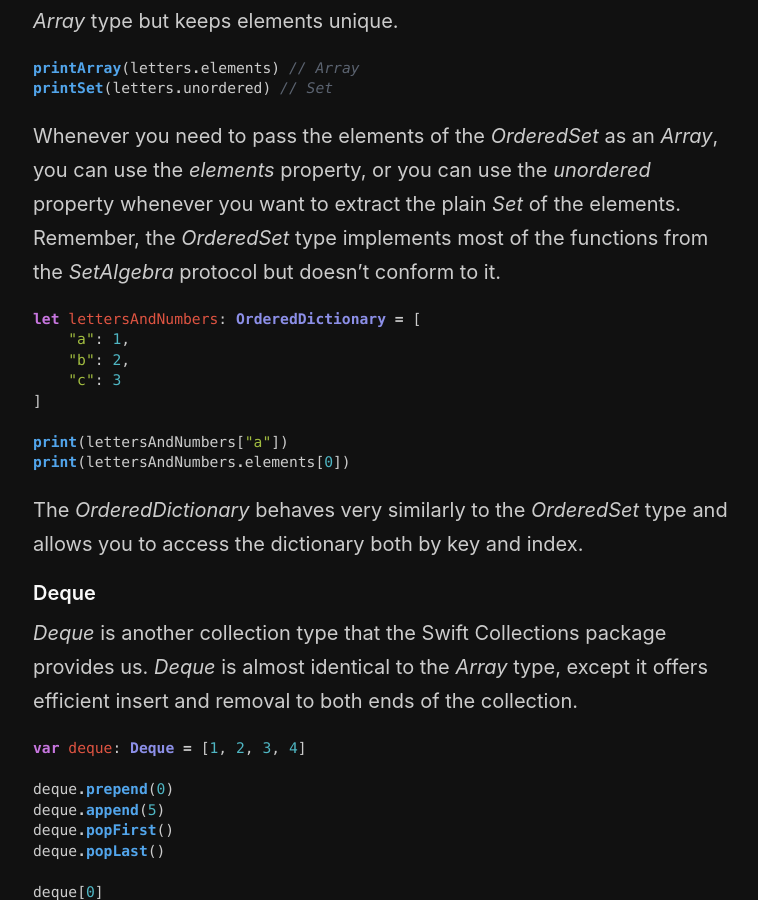
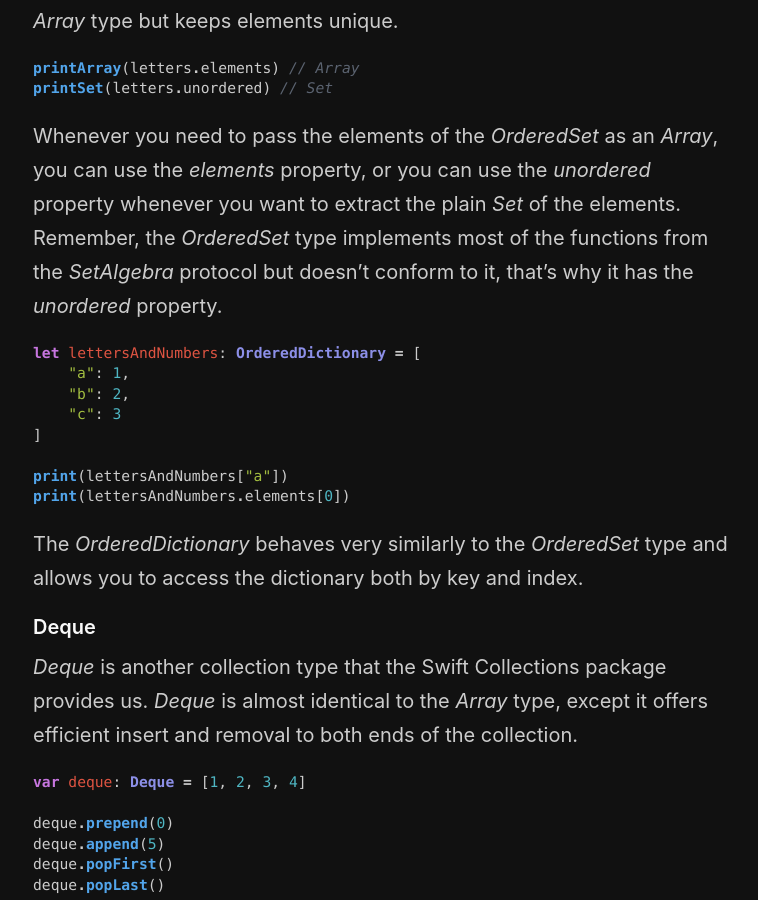
Before and after one commit to mecid/mecid.github.io, a Jekyll site: the page built from _posts/2024-02-19-discovering-swift-collections-package.md, in a window 1280 px wide and 900 px high, scrolled down 3785 px. Shown: the whole window, without its empty margins (257-1015 px from the left). Built offline with Jekyll 4.4.1, drawn with Linux system fonts in a browser that asks for light colours.

Commit message:
another improvement to the Swift Collections post

````diff
--- a/_posts/2024-02-19-discovering-swift-collections-package.md
+++ b/_posts/2024-02-19-discovering-swift-collections-package.md
@@ -117,7 +117,7 @@ printArray(letters.elements) // Array
 printSet(letters.unordered) // Set
 ```
 
-Whenever you need to pass the elements of the *OrderedSet* as an *Array*, you can use the *elements* property, or you can use the *unordered* property whenever you want to extract the plain *Set* of the elements. Remember, the *OrderedSet* type implements most of the functions from the *SetAlgebra* protocol but doesn't conform to it.
+Whenever you need to pass the elements of the *OrderedSet* as an *Array*, you can use the *elements* property, or you can use the *unordered* property whenever you want to extract the plain *Set* of the elements. Remember, the *OrderedSet* type implements most of the functions from the *SetAlgebra* protocol but doesn't conform to it, that's why it has the *unordered* property.
 
 ```swift
 let lettersAndNumbers: OrderedDictionary = [
````
